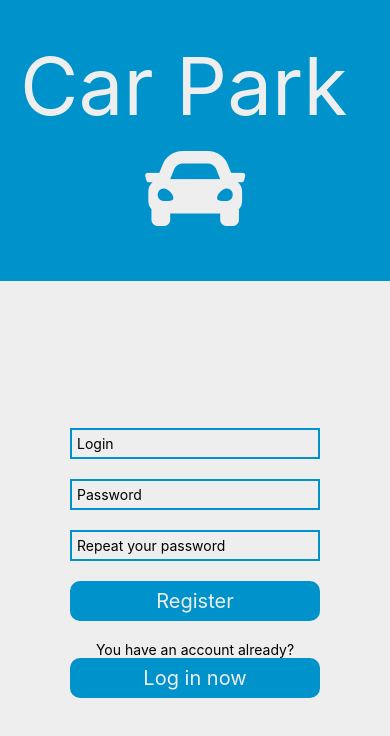
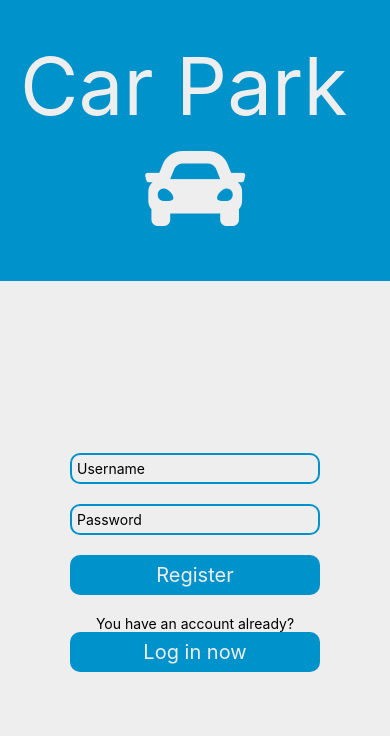
Before and after one commit to Karol931/DiplomaFrontend, a React Native app: screen /Register in a window 390 px wide. Shown: the top 736 px of the page. Built offline with nearby package versions, Linux system fonts and the light colour scheme.

Commit message:
Added registration

```diff
--- a/src/screens/loginPage.js
+++ b/src/screens/loginPage.js
@@ -44,6 +44,7 @@ const styles = StyleSheet.create({
         width: 250,
         padding: 5,
         borderWidth: 2,
+        borderRadius: 10,
     },
     button: {
         height: 40,
--- a/src/screens/registerPage.js
+++ b/src/screens/registerPage.js
@@ -1,18 +1,53 @@
-import React from 'react';
-import { StyleSheet, Text, View, TextInput, Button, TouchableOpacity } from 'react-native';
+import React, { useState } from 'react';
+import { StyleSheet, Text, View, TextInput, Button, TouchableOpacity, Alert } from 'react-native';
 import LoginLogo from '../components/loginLogo';
 import { NavigationContainer } from '@react-navigation/native';
 import { createNativeStackNavigator } from '@react-navigation/native-stack';
 
 const RegisterPage = ({ navigation }) => {
+
+    const [username, setUsername] = useState("");
+    const [password, setPassword] = useState("");
+
+    const handleRegistration = async () => {
+
+        const params = {
+            method: 'POST',
+            headers: { 'Content-Type': 'application/json' },
+            body: JSON.stringify({
+                username: username,
+                password: password,
+            })
+        }
+        console.log(params)
+        try {
+            await fetch('http://10.0.2.2:8000/api/users/register/', params)
+                .then(response => {
+                    if (response.ok) {
+                        navigation.navigate("Login")
+                        Alert.alert("Succesfuly created account")
+                    }
+                    else {
+                        response.json()
+                            .then(data => {
+                                console.log(data)
+                                Alert.alert(data['username'][0])
+                            })
+                    }
+                }).catch(error => console.error(error))
+        }
+        catch (error) {
+            console.log(error)
+        }
+    }
+
     return (
         <View style={styles.container}>
             <LoginLogo></LoginLogo>
             <View style={styles.loginArea}>
-                <TextInput style={styles.textInput} placeholder='Login'></TextInput>
-                <TextInput style={styles.textInput} placeholder='Password'></TextInput>
-                <TextInput style={styles.textInput} placeholder='Repeat your password'></TextInput>
-                <TouchableOpacity style={styles.button}>
+                <TextInput style={styles.textInput} placeholder='Username' value={username} onChangeText={(text) => setUsername(text)}></TextInput>
+                <TextInput style={styles.textInput} placeholder='Password' value={password} onChangeText={(text) => setPassword(text)}></TextInput>
+                <TouchableOpacity style={styles.button} onPress={handleRegistration}>
                     <Text style={styles.buttonText}>Register</Text>
                 </TouchableOpacity>
                 <View>
@@ -45,6 +80,7 @@ const styles = StyleSheet.create({
         width: 250,
         padding: 5,
         borderWidth: 2,
+        borderRadius: 10,
     },
     button: {
         height: 40,
```
